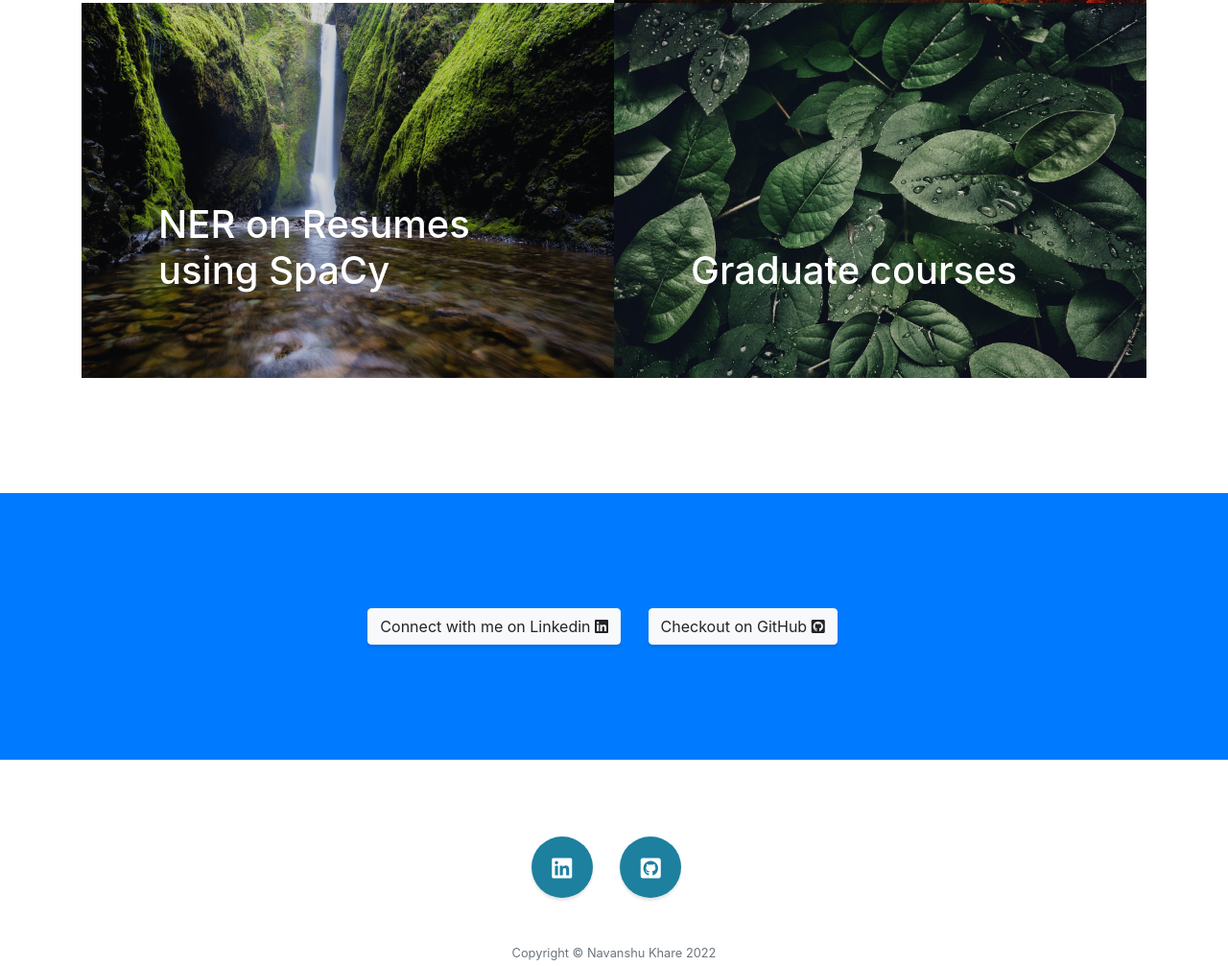
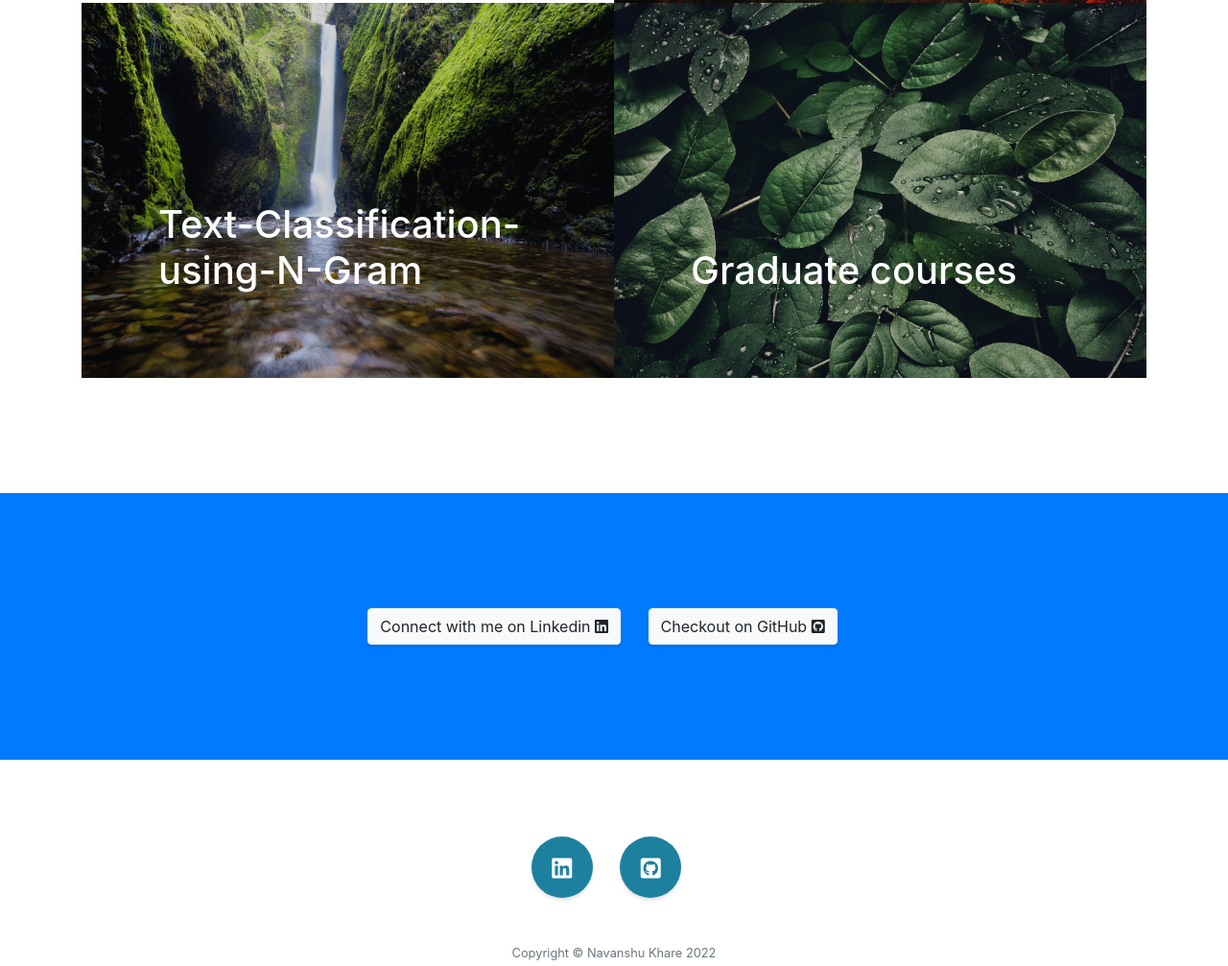
Before and after one commit to Navanshu04/NavanshuKhare, a website with bundled scripts: page index.html in a window 1280 px wide. Shown: the part 3683-4690 px from the top of the page at 96% size. Built offline with nearby package versions, Linux system fonts and the light colour scheme.

Commit message:
Update index.html

```diff
--- a/index.html
+++ b/index.html
@@ -207,7 +207,7 @@
           <a class="portfolio-item" href="https://github.com/Navanshu04/Resume-Entities-for-NER">
             <span class="caption">
               <span class="caption-content">
-                <h1>NER on Resumes using SpaCy</h1>
+                <h1>Text-Classification-using-N-Gram</h1>
               </span>
             </span>
             <img class="img-fluid" src="img/yolo.jpg" alt="">
```
